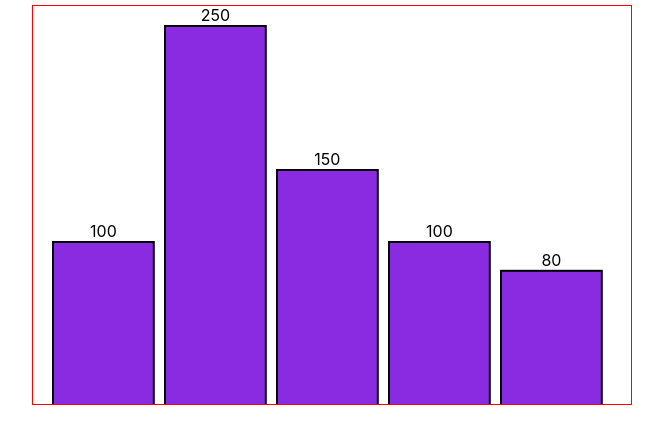
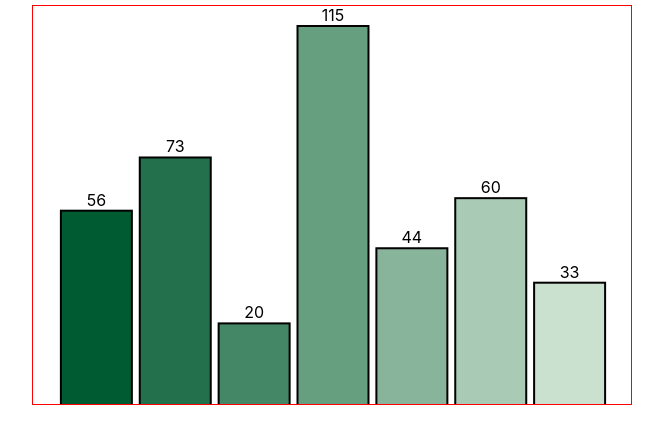
Before and after one commit to rogeriobispo/simple-graffic-with-d3js, a plain HTML site: page index.html in a window 1280 px wide. Shown: the part 51-494 px from the top of the page, without its empty margins (53-716 px from the left). Drawn offline with nearby package versions, Linux system fonts and the light colour scheme.

Commit message:
color into graffic

```diff
--- a/index.css
+++ b/index.css
@@ -3,7 +3,6 @@
 }
 
 .barra {
-    fill: blueviolet;
     stroke: black;
     stroke-width: 2px;
 }
--- a/index.js
+++ b/index.js
@@ -8,12 +8,20 @@ function iniciar(){
     infererio: 20
   }
 
-  let dados = [100, 250, 150, 100, 80];
+  let dados = [
+    { nome: 'Frango', quantidade: 56 },
+    { nome: 'Carne', quantidade: 73 },
+    { nome: 'Vegetariano', quantidade: 20 },
+    { nome: 'Queijo', quantidade: 115 },
+    { nome: 'Goibada', quantidade: 44 },
+    { nome: 'Banana', quantidade: 60 },
+    { nome: 'Calabresa', quantidade: 33 }
+  ];
   const largura = 600;
   const altura = 400;
-  const min = d3.min(dados)
-  const max = d3.max(dados)
-  const faix = d3.extent(dados) // retorna um vetor minimo e maximo.
+  const min = d3.min(dados.map(d => d.quantidade)); //retorna menor valor
+  const max = d3.max(dados.map(d => d.quantidade)); //
+  const faixa = d3.extent(dados); // retorna um vetor minimo e maximo.
   let svg = d3.select('#grafico');
   svg.attr('width', largura).attr('height', altura);
 
@@ -23,29 +31,39 @@ function iniciar(){
 
   const larguraPlotagem = (largura - margem.esquerda -margem.direita);
   const alturaPlotagem = (altura - margem.superior - margem.infererio);
-  const x = d3.scaleLinear().domain([0,dados.length]).range([0, larguraPlotagem]);
-  const y = d3.scaleLinear().domain([0, max]).range([alturaPlotagem, 0]);
+  const x = d3.scaleBand()
+              .domain(dados.map(d => d.nome) )
+              .range([0, larguraPlotagem])
+              .padding(0.1);
+  const y = d3.scaleLinear()
+              .domain([0, d3.max(dados.map(d => d.quantidade))])
+              .range([alturaPlotagem, 0]);
+  const cores = d3.scaleLinear()
+                  .domain([0, dados.length])
+                  .range(['#005a32', '#edf8e9'])
 
     plotagem.selectAll('.barra')
     .data(dados)
     .enter() //trata elementos a mais
       .append('rect')
       .classed('barra', true)
-      .attr('x',(d, i) => x(i))
-      .attr('y',  d=> y(d))
-      .attr('width', x(1)*0.9)
-      .attr('height', d => altura - y(d))
+      .attr('x',d => x(d.nome))
+      .attr('y',  d=> y(d.quantidade))
+      .attr('width', x.bandwidth())
+      .attr('height', d => altura - y(d.quantidade))
+      .attr('fill', (d,i) => cores(i));
 
     plotagem.selectAll('.rotulo')
     .data(dados)
     .enter() //trata elementos a mais
       .append('text')
       .classed('rotulo', true)
-      .text(d => d)
-      .attr('x', (d, i) => x(i))
-      .attr('y', d => y(d))
-      .attr('dx', d => x(1)*.9*0.5)
+      .text(d => d.quantidade)
+      .attr('x', d => x(d.nome))
+      .attr('y', d => y(d.quantidade))
+      .attr('dx', d => x.bandwidth()*0.5)
       .attr('dy', -5)
+
   //divs.exit() //trata os elementos a menos.
   //   .remove()
 }
```
Also changed, not shown: aplication.png.
